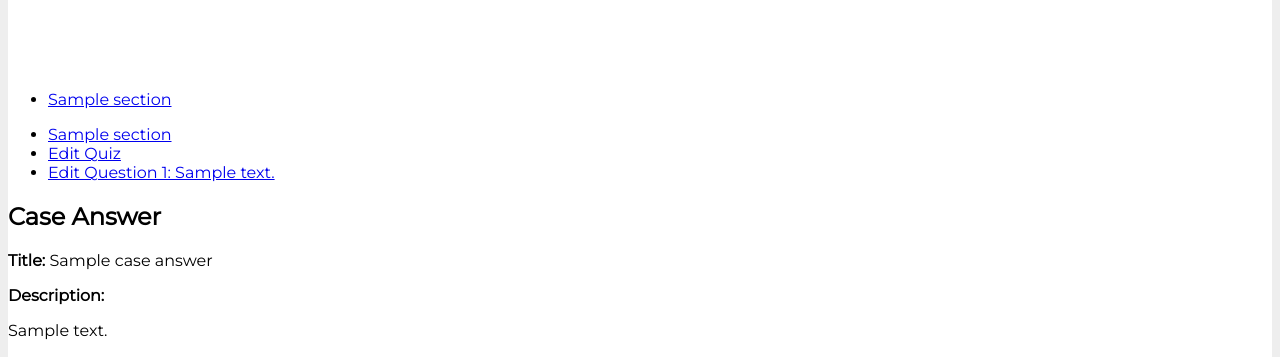
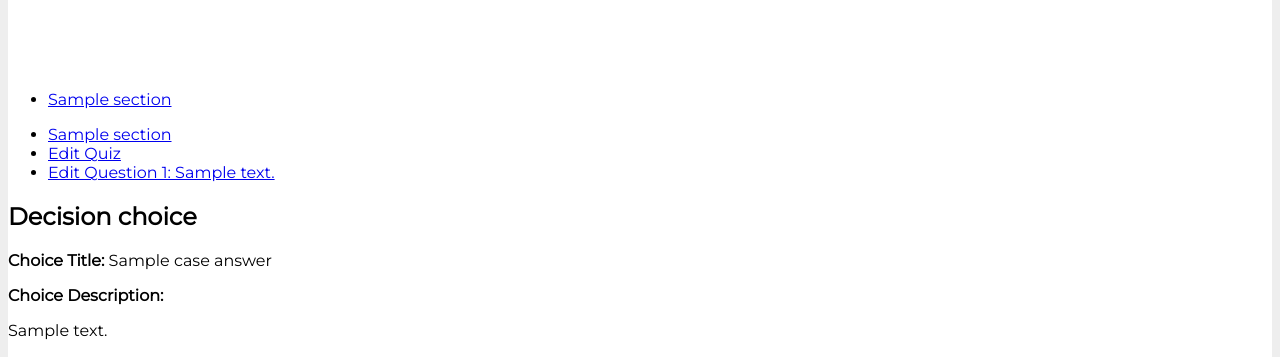
Before and after one commit to ccnmtl/uelc, a Django app: template uelc/templates/quizblock/edit_answer.html in a window 1280 px wide. Shown: the part 148-505 px from the top of the page. Run offline with Django 3.2, Linux system fonts and the light colour scheme; tables that the repository leaves empty hold one stand-in row (values such as "Sample post"); the template is opened without the code that fills it: values that come from a table or form of the project are taken from there, most other values are stand-ins (such as "Sample title", 1, 10 or a date in 2020); parts of the project's set-up code (start-up, migrations or seed data) failed here and were passed over; some libraries are stand-ins or nearby versions.

```diff
--- a/media/css/main.css
+++ b/media/css/main.css
@@ -284,6 +284,11 @@ ul.gate-section-list{
     color:#a94442;
 }
 
+.edit-delete-links{
+    float: right;
+    margin: -39px 0 0 0;
+}
+
 /* Discussion for submitted quizzes */
 .discussion {
 	background-color: #D3FFD3;
--- a/uelc/main/models.py
+++ b/uelc/main/models.py
@@ -535,7 +535,7 @@ class CaseQuiz(Quiz):
                 widget=forms.widgets.Textarea(),
                 initial=self.description)
             alt_text = ("<a href=\"" + reverse("edit-quiz", args=[self.id])
-                        + "\">manage questions/answers</a>")
+                        + "\">manage decision/choices</a>")
         return EditForm()
 
     def is_q_answered(self, data):
--- a/uelc/templates/quizblock/edit_answer.html
+++ b/uelc/templates/quizblock/edit_answer.html
@@ -21,9 +21,9 @@
 </ul>
 
 
-<h2>Case Answer</h2>
-<p> <b>Title:</b> {{case_answer.title}} </p>
-<b>Description:</b> <br />
+<h2>Decision choice</h2>
+<p> <b>Choice Title:</b> {{case_answer.title}} </p>
+<b>Choice Description:</b> <br />
 <p> {{ case_answer.description }} </p>
 
 <form action="." method="post" class="well form-horizontal" >{% csrf_token %}
```
Also changed, not shown: uelc/templates/quizblock/edit_question.html (+12 -8 lines), uelc/templates/quizblock/quiz_detail.html (+6 -6 lines).
